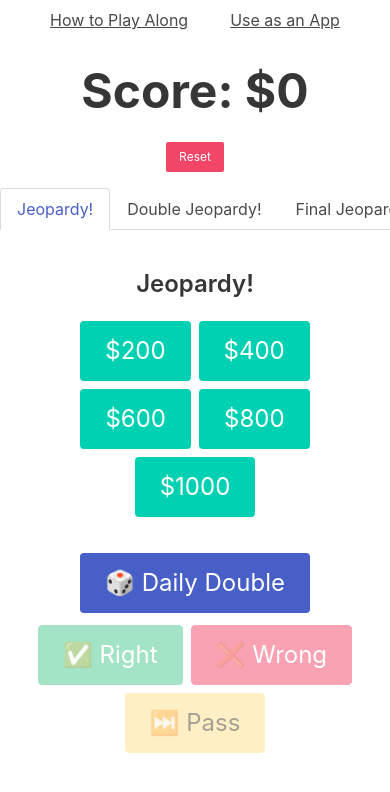
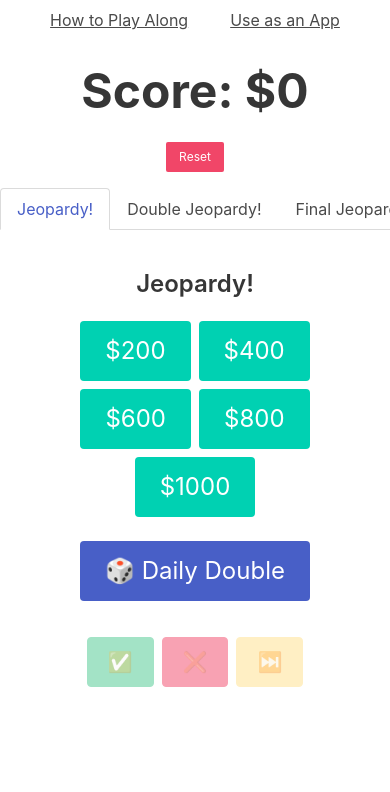
Before and after one commit to lawnguyen/jeopardy-play-along, a React (Create React App) app: page / in a window 390 px wide. Shown: the top 792 px of the page. Built offline with nearby package versions, Linux system fonts and the light colour scheme.

Commit message:
polish spacing and responsiveness

```diff
--- a/src/App.tsx
+++ b/src/App.tsx
@@ -86,7 +86,7 @@
         ))}
       </div>
       <button
-        className="button is-link is-dark is-large mt-3"
+        className="button is-link is-dark is-large mb-3"
         onClick={handleDailyDouble}
       >
         🎲 Daily Double
@@ -105,27 +105,30 @@
         </div>
       )}
       {error && <p className="has-text-danger">{error}</p>}
-      <div className="buttons is-centered mt-3">
+      <div className="buttons is-centered mt-5">
         <button
-          className="button is-success is-large"
+          className="button is-success is-medium"
           onClick={handleRight}
           disabled={!currentValue && !isDailyDouble}
         >
-          ✅ Right
+          <span className="emoji-only">✅</span>
+          <span className="text-only">&nbsp;Right</span>
         </button>
         <button
-          className="button is-danger is-large"
+          className="button is-danger is-medium"
           onClick={handleWrong}
           disabled={!currentValue && !isDailyDouble}
         >
-          ❌ Wrong
+          <span className="emoji-only">❌</span>
+          <span className="text-only">&nbsp;Wrong</span>
         </button>
         <button
-          className="button is-warning is-large"
+          className="button is-warning is-medium"
           onClick={handlePass}
           disabled={!currentValue && !isDailyDouble}
         >
-          ⏭️ Pass
+          <span className="emoji-only">⏭️</span>
+          <span className="text-only">&nbsp;Pass</span>
         </button>
       </div>
     </div>
--- a/src/index.css
+++ b/src/index.css
@@ -11,3 +11,13 @@
   font-family: source-code-pro, Menlo, Monaco, Consolas, 'Courier New',
     monospace;
 }
+
+@media (max-width: 420px) {
+  .emoji-only {
+    display: inline-block;
+  }
+
+  .text-only {
+    display: none;
+  }
+}
```
